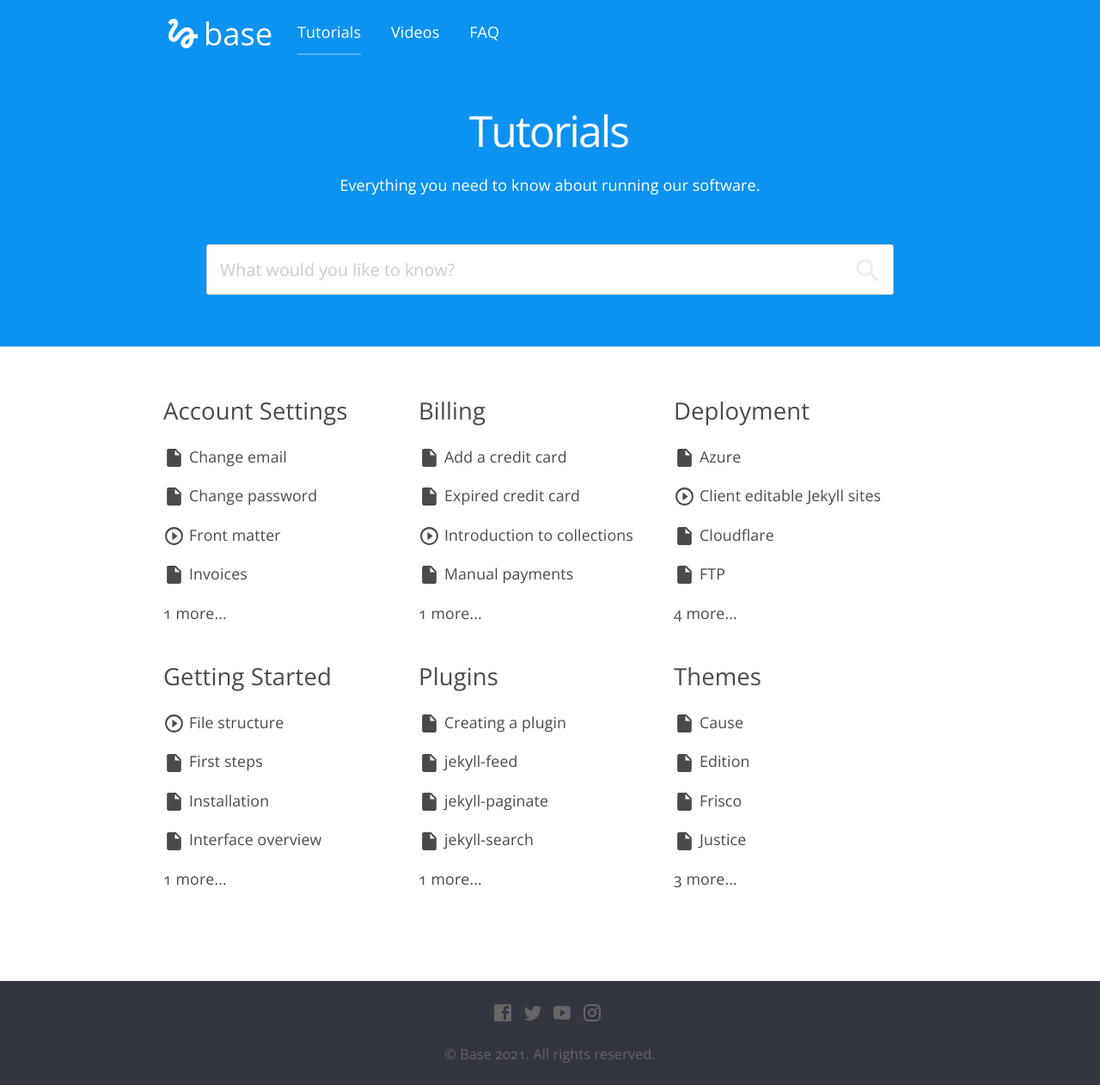
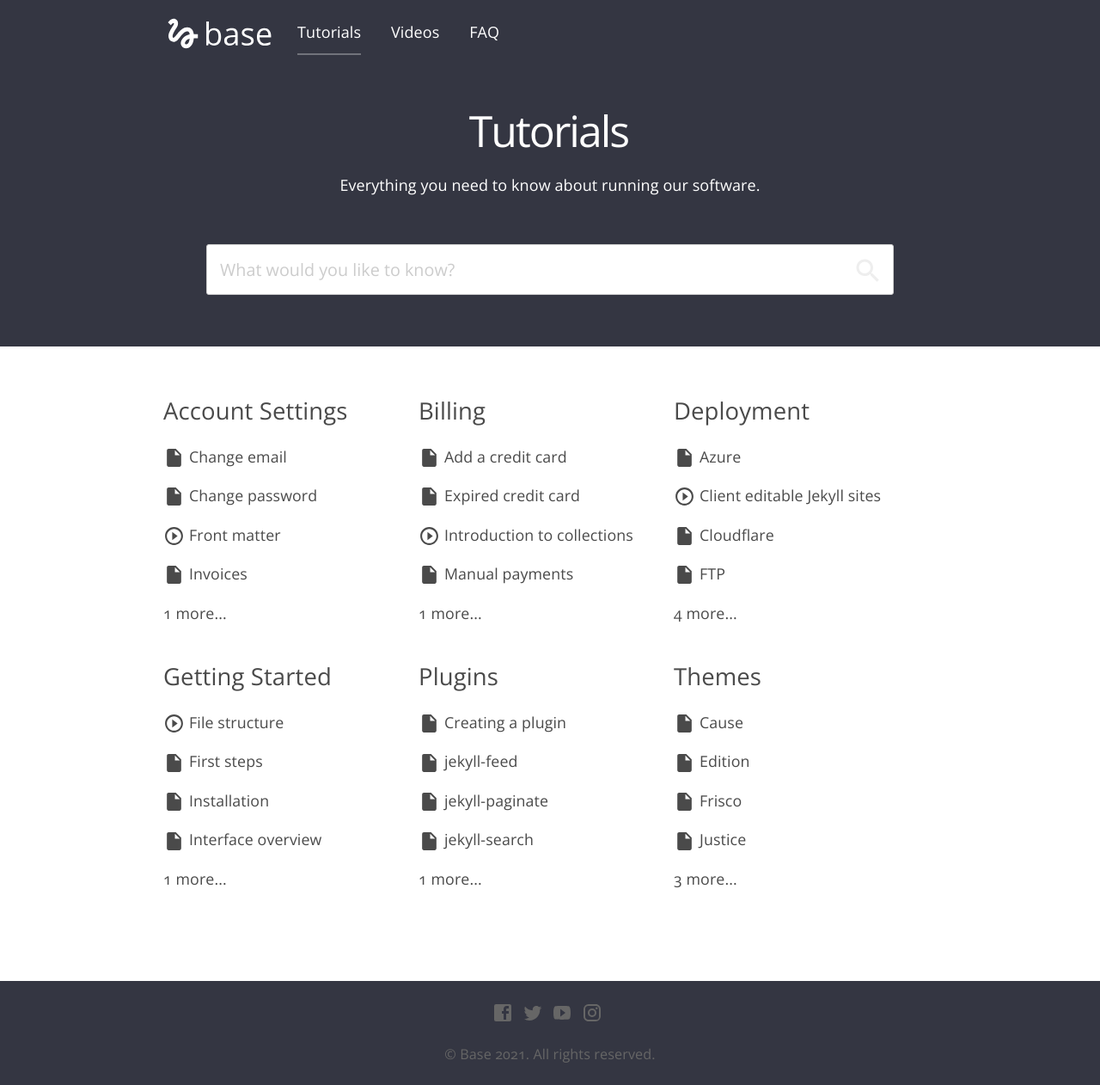
Before and after one commit to maxymo/jasons-blog, a Jekyll site: the page built from index.html, in a window 1280 px wide. Shown: the whole page at 86% size. Built offline with Jekyll 4.4.1, drawn with Linux system fonts in a browser that asks for light colours; nearby versions of some CDN libraries.

Commit message:
Update variables.scss

```diff
--- a/_sass/variables.scss
+++ b/_sass/variables.scss
@@ -8,7 +8,7 @@ $desktop: "(min-width: 900px)";
 $dark-grey: #222;
 $medium-grey: #666;
 $light-grey: #ccc;
-$header-color: #0c92f1;
+$header-color: #343642;
 
 $link-color: #4A4A4A;
 $link-hover-color: #111;
```
